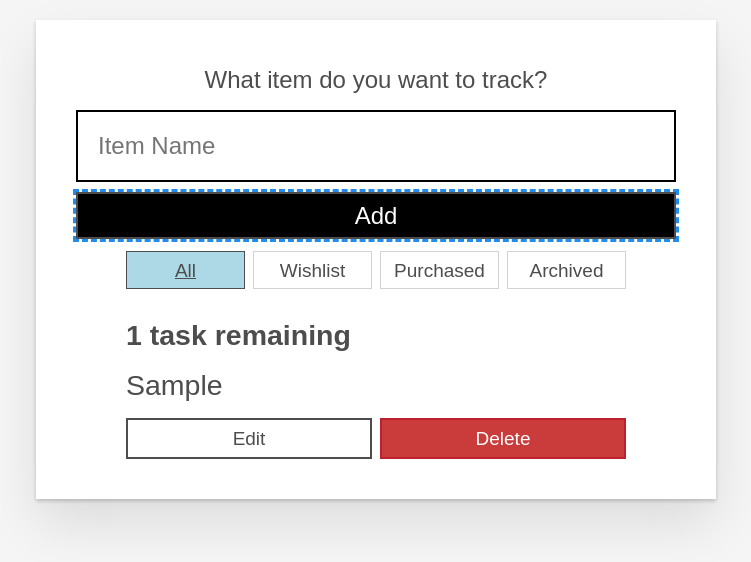
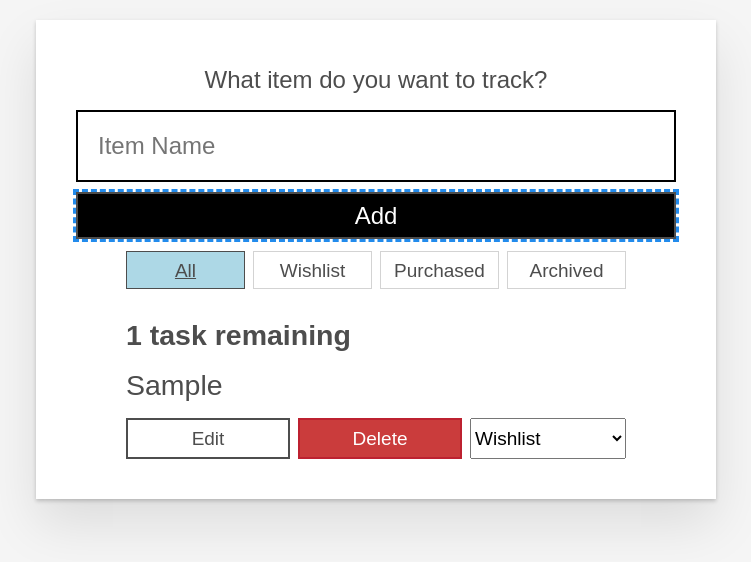
Before and after one commit to tkuriyama/joj, a React (Create React App) app in the folder moz-todo-react/: page / in a window 1280 px wide. Both pictures are taken after typing "Sample" into the empty fields and a click on the button "Add". Shown: the top 562 px of the page, without its empty margins (264-1015 px from the left). Built offline with nearby package versions, Linux system fonts and the light colour scheme.

Commit message:
working dropdown

```diff
--- a/moz-todo-react/src/App.js
+++ b/moz-todo-react/src/App.js
@@ -38,8 +38,8 @@ function App() {
             key={task.id}
             wishlist={task.wishlist}
             purchased={task.purchased}
-            archjived={task.archived}
-            toggleTaskWishlist={toggleTaskWishlist}
+            archived={task.archived}
+            toggleTaskStatus={toggleTaskStatus}
             editTask={editTask}
             deleteTask={deleteTask}
             />);
@@ -75,9 +75,21 @@ function App() {
 
 
     // checkbox
-    function toggleTaskWishlist(id) {
+    function toggleTaskStatus(id, statusName) {
         const updatedTasks = tasks.map(task => {
-            return (task.id === id) ? {...task, wishlist: !task.wishlist} : task
+            if (task.id !== id) {
+                return task;
+            } else {
+                if (statusName === "Wishlist") {
+                    return {...task, wishlist: true, purchased: false, archived: false};
+                } else if (statusName === "Purchased") {
+                        return {...task, wishlist: false, purchased: true, archived: false};
+                    } else if (statusName === "Archived") {
+                        return {...task, wishlist: false, purchased: false, archived: true};
+                } else {
+                    return task;
+                }
+            }
         });
         setTasks(updatedTasks);
         }
--- a/moz-todo-react/src/components/Todo.js
+++ b/moz-todo-react/src/components/Todo.js
@@ -27,6 +27,10 @@ export default function Todo(props) {
         }
     }
 
+    function handleStatusChange(e) {
+        props.toggleTaskStatus(props.id, e.target.value);
+    }
+
             // Edit
 
             const editingTemplate = (
@@ -50,7 +54,7 @@ export default function Todo(props) {
         onClick={() => setEditing(false)}>
         Cancel
         <span className="visually-hidden">renaming {props.name}</span>
-        </button>
+        </button>q
 
         <button
         type="submit"
@@ -77,6 +81,7 @@ export default function Todo(props) {
         <button type="button" className="btn" onClick={() => setEditing(true)}>
         Edit <span className="visually-hidden">{props.name}</span>
         </button>
+
         <button
         type="button"
         className="btn btn__danger"
@@ -84,7 +89,29 @@ export default function Todo(props) {
         >
         Delete <span className="visually-hidden">{props.name}</span>
         </button>
+
+        <select
+        onChange={handleStatusChange}
+        value={props.wishlist ? "Wishlist" :
+               (props.purchased ? "Purchased" : "Archived")}
+        >
+        <option
+        value="Wishlist"
+        >
+        Wishlist
+        </option>
+        <option
+        value="Purchased"
+        >
+        Purchased
+        </option>
+        <option
+        value="Archived"
+        >
+        Archived</option>
+        </select>
         </div>
+
         </div>
     );
 
```
Lines whose indentation alone changed are shown as unchanged.
